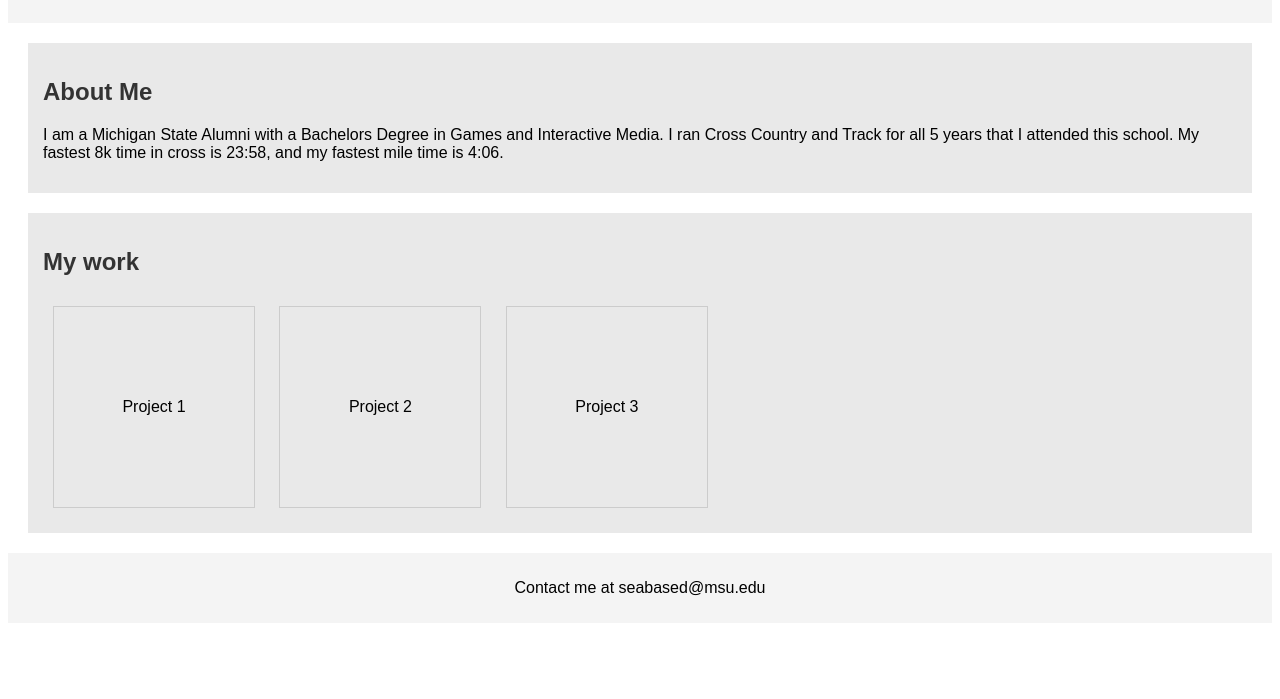
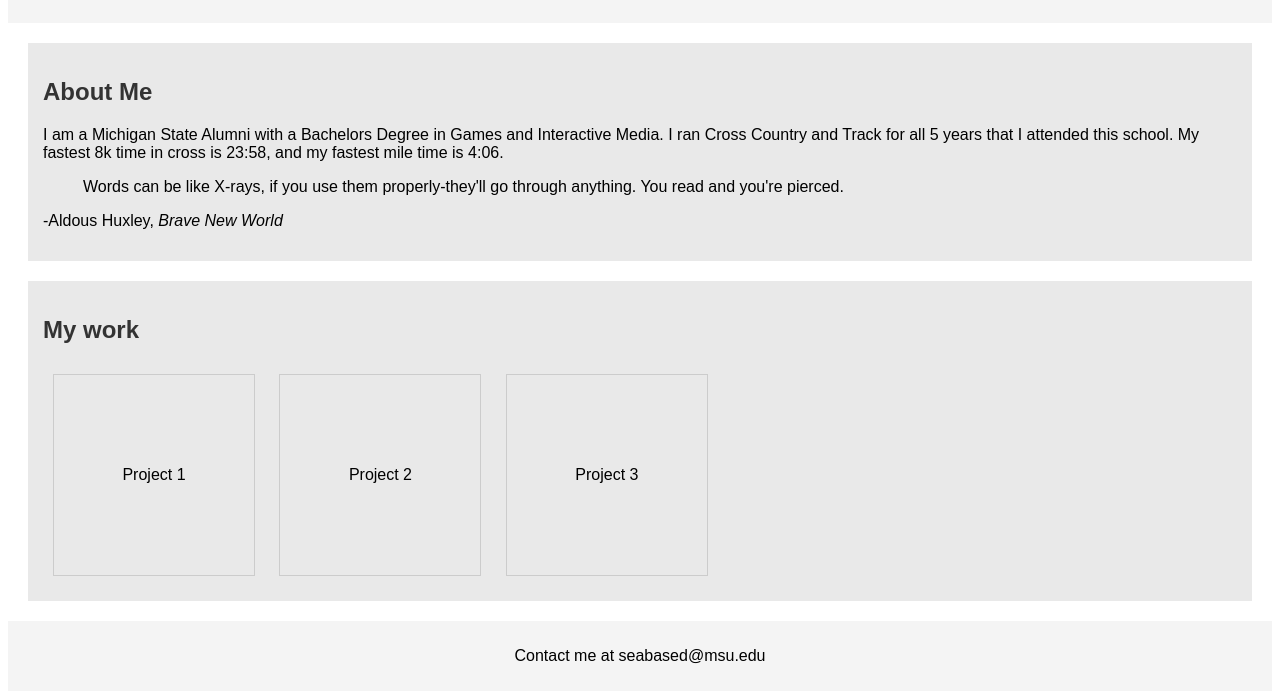
Before and after one commit to drewseabase/extrapractice_blog, a plain HTML site: page index.html in a window 1280 px wide. Shown: the part 245-944 px from the top of the page. Before the commit the page ends 876 px from the top, so only its background shows below. Drawn offline with Linux system fonts and the light colour scheme.

Commit message:
testing a blockquote

```diff
--- a/index.html
+++ b/index.html
@@ -17,6 +17,15 @@
     <section id = "bio">
         <h2> About Me</h2>
         <p> I am a Michigan State Alumni with a Bachelors Degree in Games and Interactive Media. I ran Cross Country and Track for all 5 years that I attended this school. My fastest 8k time in cross is 23:58, and my fastest mile time is 4:06.</p>
+
+        <div>
+            <blockquote cite = "https://www.huxley.net/bnw/four.html">
+                <p>
+                    Words can be like X-rays, if you use them properly-they'll go through anything. You read and you're pierced.
+                </p>
+            </blockquote>
+            <p> -Aldous Huxley, <cite> Brave New World</cite></p>
+        </div>
     </section>
 
     <section id = "work">
```
